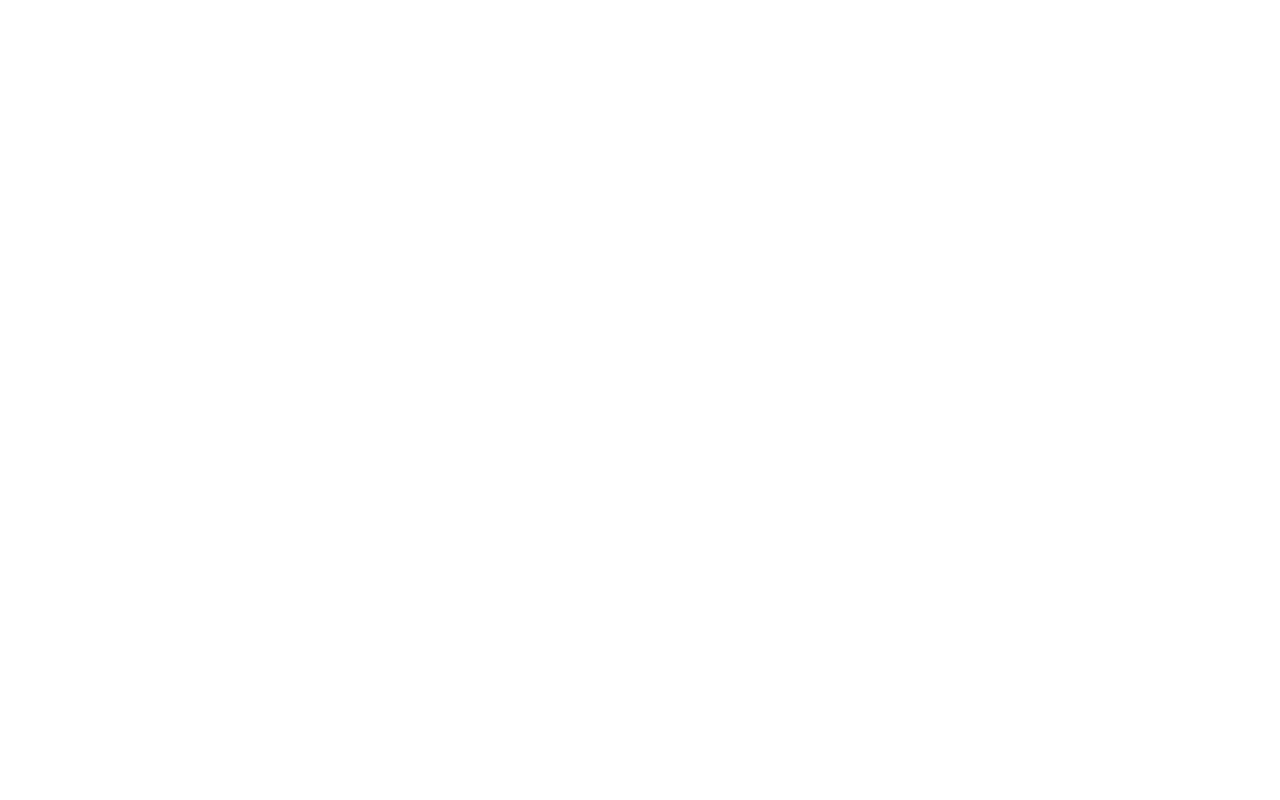
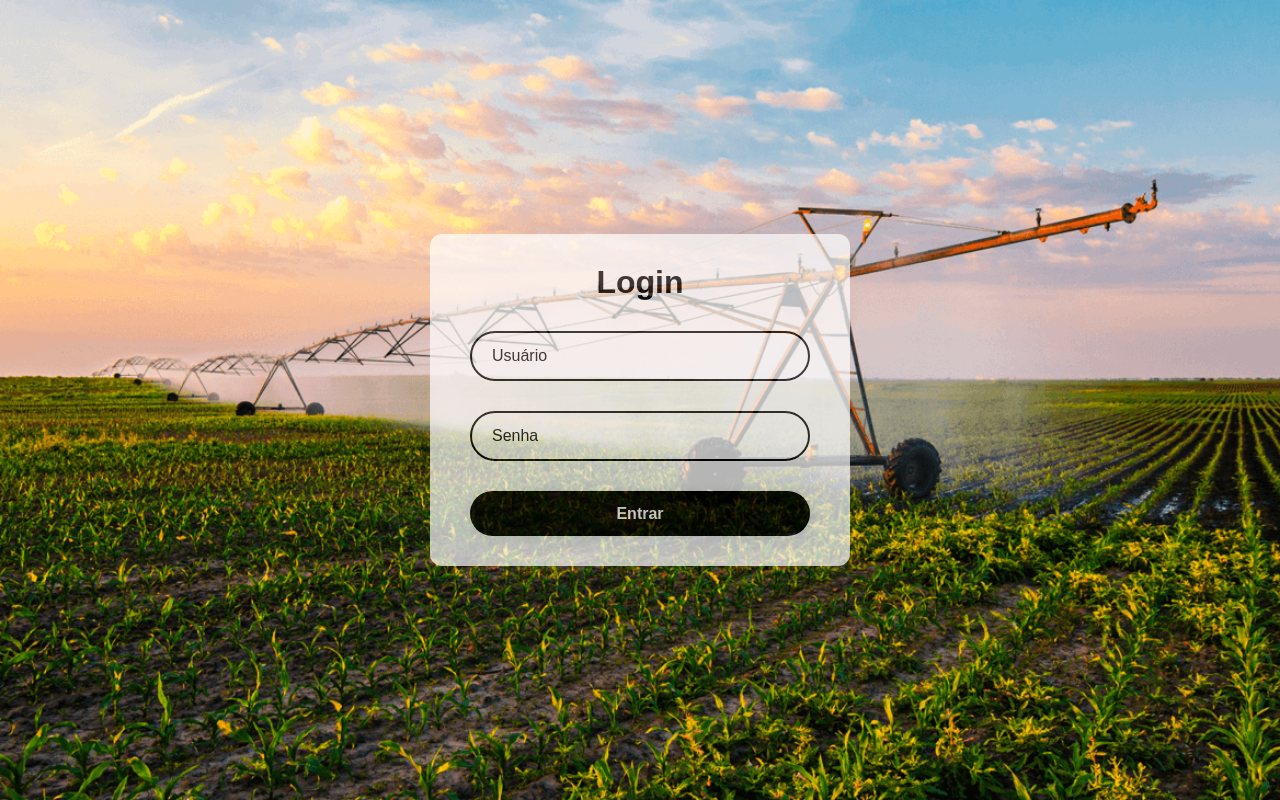
Before and after one commit to PedroPauloBorgesMizael/Trabalho-Eng-Soft, a plain HTML site: page login.html in a window 1280 px wide. Drawn offline with Linux system fonts and the light colour scheme.

Commit message:
Alteração estilização

```diff
--- a/index.html
+++ b/index.html
@@ -1,14 +1,17 @@
 <!DOCTYPE html>
 <html lang="pt-BR">
+
 <head>
     <meta charset="UTF-8">
     <meta http-equiv="X-UA-Compatible" content="IE=edge">
     <meta name="viewport" content="width=device-width, initial-scale=1.0">
     <title>Cálculo do Consumo de Água</title>
-    <link rel="stylesheet" href="style.css">
+    <link rel="stylesheet" href="./style/style.css">
 </head>
+
 <body>
     <div class="container">
+        <section class="calculadora">
             <h1>Calculadora Irrigação</h1>
             <form id="calcSystem">
                 <div class="form-group">
@@ -18,7 +21,7 @@
                         <option value="aspersao">Aspersão</option>
                         <option value="microaspersao">Microaspersão</option>
                         <option value="pivo_central">Pivo Central</option>
-                </select><button class="button" id="add_system" name="system">+</button>
+                    </select><button id="add_system" name="system">+</button>
                 </div>
                 <div class="form-group">
                     <label for="culture_type">Tipo de Cultura:</label>
@@ -36,7 +39,7 @@
 
                     <select id="frequencia" name="frequencia">
                         <option value="dia">Diário</option>
-                        <option value="semana">Semanal/option>
+                        <option value="semana">Semanal</option>
                         <option value="mes">Mensal</option>
                     </select>
                 </div>
@@ -50,6 +53,8 @@
                 </div>
                 <button type="button" class="button" onclick="calculate()">Calcular</button>
             </form>
+        </section>
+        <section class="tabela">
             <h2>Resumo</h2>
             <table>
                 <thead>
@@ -69,13 +74,17 @@
 
                 </tbody>
             </table>
+        </section>
     </div>
 
     <ul>
-        <a href="/bd.html"><li>Base de Dados</li></a>
+        <a href="/bd.html">
+            <li>Base de Dados</li>
+        </a>
     </ul>
 
 
 
 </body>
+
 </html>
--- a/login.html
+++ b/login.html
@@ -0,0 +1,27 @@
+<!DOCTYPE html>
+<html lang="pt-BR">
+ <head>
+    <meta charset="UTF-8">
+    <meta http-equiv="X-UA-Compatible" content="IE=edge">
+    <meta name="viewport" content="width=device-width, initial-scale=1.0">
+    <title>Login</title>
+    <link rel="stylesheet" href="./style/login.css">
+ </head>
+ <body>
+    <div class="login">
+        <form action="index.html">
+            <h1>Login</h1>
+            <div class="usuario_senha">
+                <input type="text" placeholder="Usuário" required>
+                <i class="icon_usuario"></i>
+            </div>
+            <div class="usuario_senha">
+                <input type="password" placeholder="Senha" required>
+                <i class="icon_senha"></i>
+            </div>
+            <button type="submit" class="botao">Entrar</button>
+        </form>
+    </div>
+
+ </body>
+</html>
--- a/style/login.css
+++ b/style/login.css
@@ -0,0 +1,78 @@
+* {
+    font-family: "Poppins", sans-serif;
+    margin: 0;
+    padding: 0;
+    box-sizing: border-box;
+}
+body {
+    display: flex;
+    justify-content: center;
+    align-items: center;
+    min-height: 100vh;
+    background: url(pivo.png) no-repeat;
+    background-size: cover;
+    background-position: center;
+}
+.login {
+    width: 420px;
+    color: #000000;
+    border-radius: 12px;
+    padding: 1.8em 2.4em;
+    border-radius: 12px;
+    padding: 30px 40px;
+    background: #ffffff;
+    opacity: 0.7;
+}
+.login h1 {
+    font-size: 36;
+    text-align: center;
+    opacity: 1;
+}
+.login .usuario_senha {
+    position: relative;
+    width: 100%;
+    height: 50px;
+    margin: 30px 0;
+}
+.usuario_senha input {
+    width: 100%;
+    height: 100%;
+    background: transparent;
+    border: none;
+    outline: none;
+    border: 2px solid #000000;
+    border-radius: 40px;
+    font-size: 16px;
+    color: #000000;
+    padding: 20px 45px 20px 20px;
+}
+.usuario_senha input::placeholder {
+    color: #000000;
+}
+.usuario_senha i {
+    position: absolute;
+    right: 20px;
+    top:30%;
+    transform: translate(-50%);
+    font-size: 20px;
+
+}
+.login .botao {
+    width: 100%;
+    height: 45px;
+    background: #000000;
+    opacity: 1;
+    border: none;
+    outline: none;
+    border-radius: 40px;
+    box-shadow: 0 0 10px rgba( 0, 0, 0, .1);
+    cursor: pointer;
+    font-size: 16px;
+    color: #ffffff;
+    font-weight: 600;
+}
+a {
+    text-decoration: none;
+    color: #ffffff;
+    width: 100%;
+}
--- a/style/style.css
+++ b/style/style.css
@@ -1,12 +1,27 @@
 body {
     font-family: Arial, sans-serif;
+    color: #ffffff;
     margin: 0;
     padding: 0;
+    min-height: 100vh;
+    background: url("./pivo.png") no-repeat;
+    background-size: cover;
+    align-content: center;
 }
 
 .container {
+    display: flex;
+    justify-content: space-between;
     width: 80%;
-    padding: 10px;
+    margin: 10em 8em 0 8em;
+    gap: 10em;
+    background: #000000;
+    opacity: 0.9;
+    border-radius: 24px;
+    padding: 2em;
+}
+.calculadora {
+    width: 100%;
 }
 
 h1 {
@@ -21,20 +36,30 @@ label {
     display: block;
     margin-bottom: 5px;
 }
+#system, #culture_type  {
+    width: 80%;
+    border-radius: 12px 0 0 12px;
+}
 
-#xVezes {
-    width: 5%;
+#add_system, #add_type {
+    border-radius: 0 12px 12px 0;
+}
 
+#xVezes, #area, #cost {
+    width: 76%;
+    border-radius: 12px;
 }
 
 #frequencia {
-    width: 10%;
+    width: 18%;
+    border-radius: 12px;
 }
 select {
     width: 15%;
     padding: 8px;
     margin-bottom: 5px;
 }
+
 input {
     width: 10%;
     padding: 8px;
@@ -42,7 +67,7 @@ input {
 }
 
 button {
-    padding: 10px 20px;
+    padding: 9px 20px;
     background-color: #4CAF50;
     color: white;
     border: none;
@@ -53,10 +78,24 @@ button:hover {
     background-color: #45a049;
 }
 
+.button {
+    margin-left: 30%;
+    border-radius: 12px;
+}
+
+h2 {
+    text-align: center;
+}
+
+.tabela {
+    width: 100%;
+}
+
 table {
     width: 100%;
     border-collapse: collapse;
     margin-top: 20px;
+    color: #000000;
 }
 
 table, th, td {
```
Also changed, not shown: style/pivo.png (added). Lines whose indentation alone changed are shown as unchanged.
